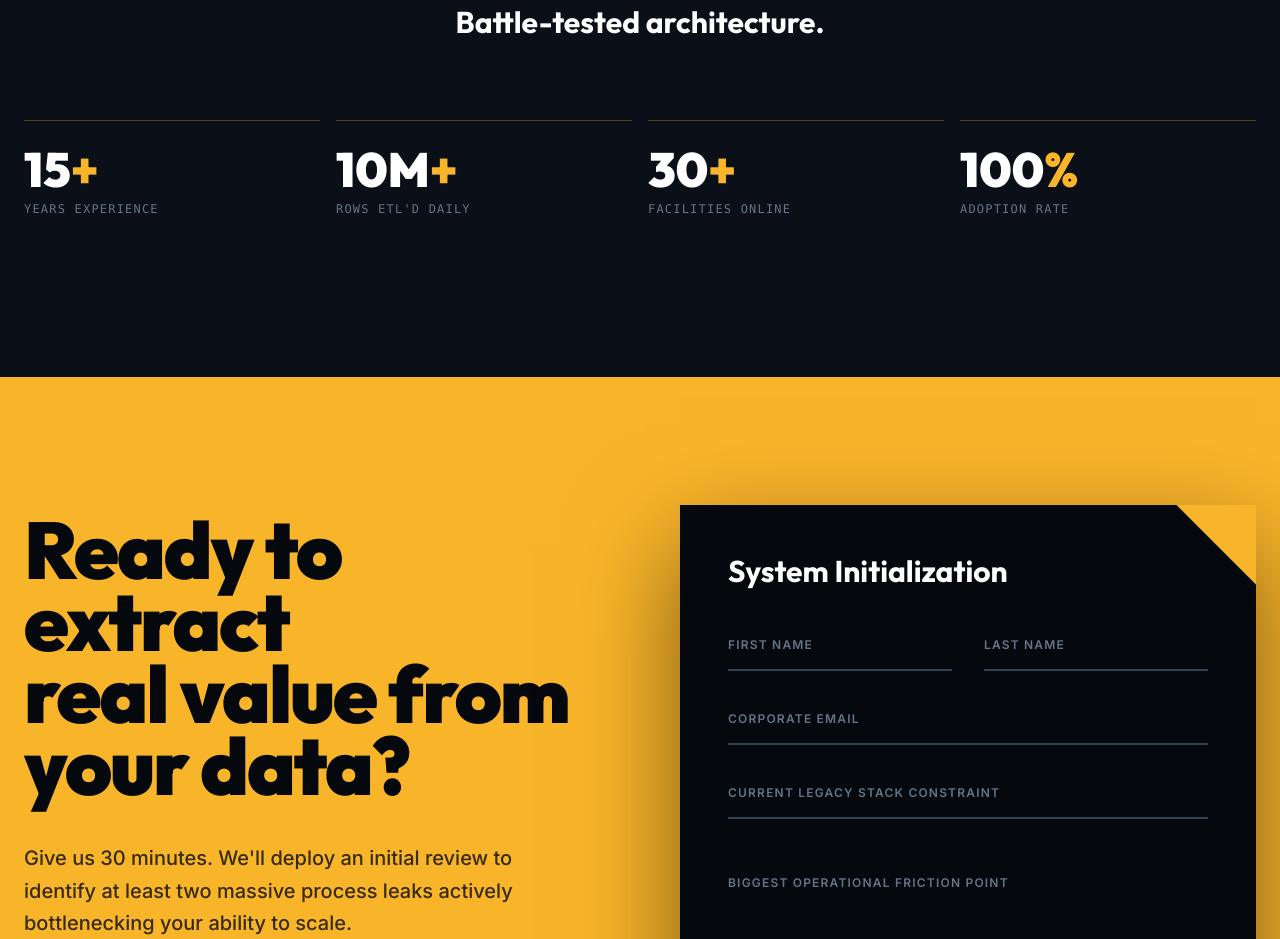
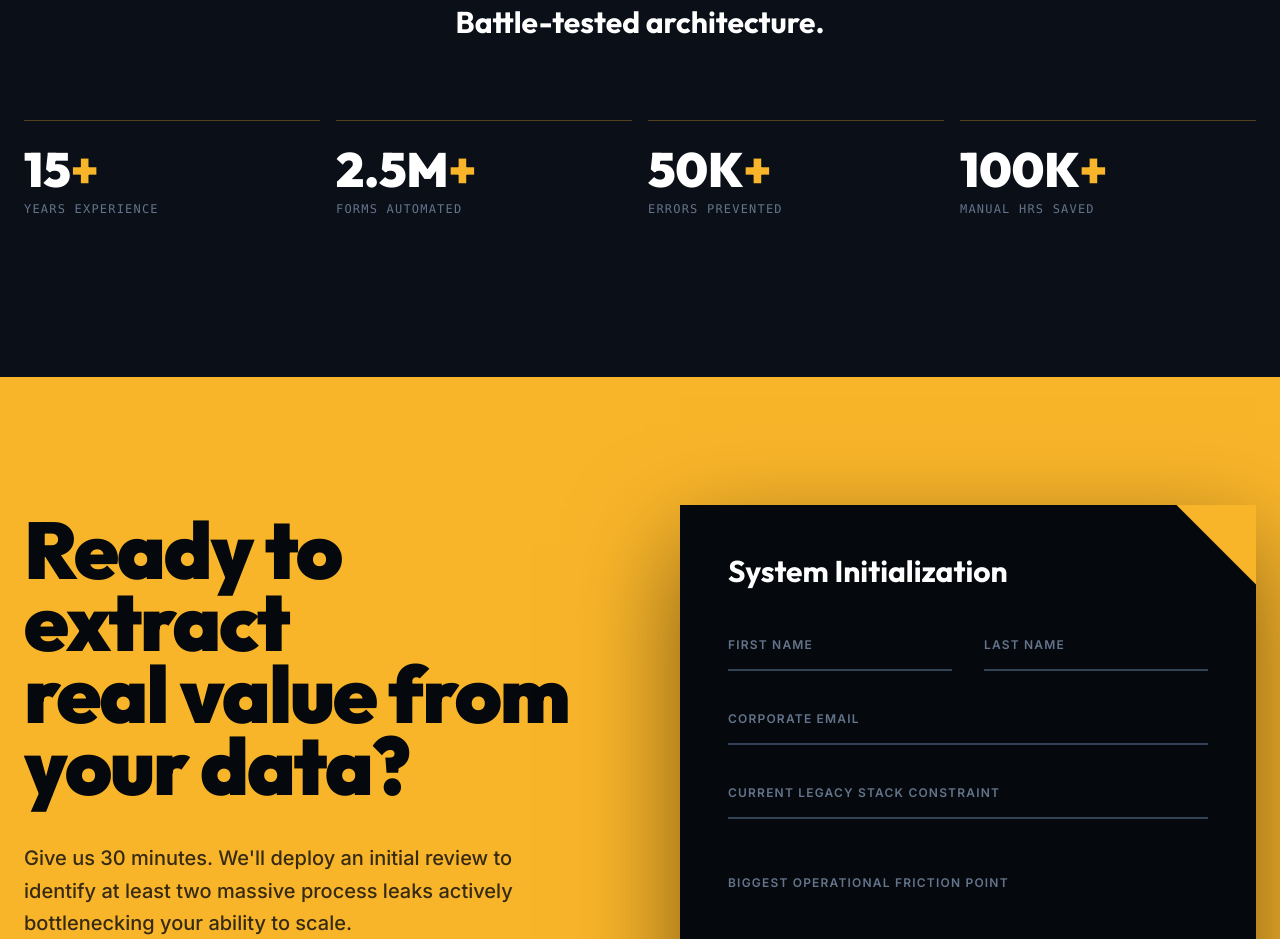
Before and after one commit to nathans1309/cornerstone-website, a plain HTML site: page index.html in a window 1280 px wide. Shown: the part 3200-4139 px from the top of the page. Drawn offline with nearby package versions, Linux system fonts and the light colour scheme.

Commit message:
index updates

```diff
--- a/index.html
+++ b/index.html
@@ -261,18 +261,18 @@
                 </div>
 
                 <div class="border-t border-brand-500/30 pt-6">
-                    <div class="text-5xl font-display font-black text-white mb-2">10M<span class="text-brand-500">+</span></div>
-                    <div class="text-xs font-mono text-slate-500 tracking-widest uppercase">Rows ETL'd Daily</div>
+                    <div class="text-5xl font-display font-black text-white mb-2">2.5M<span class="text-brand-500">+</span></div>
+                    <div class="text-xs font-mono text-slate-500 tracking-widest uppercase">Forms Automated</div>
                 </div>
 
                 <div class="border-t border-brand-500/30 pt-6">
-                    <div class="text-5xl font-display font-black text-white mb-2">30<span class="text-brand-500">+</span></div>
-                    <div class="text-xs font-mono text-slate-500 tracking-widest uppercase">Facilities Online</div>
+                    <div class="text-5xl font-display font-black text-white mb-2">50K<span class="text-brand-500">+</span></div>
+                    <div class="text-xs font-mono text-slate-500 tracking-widest uppercase">Errors Prevented</div>
                 </div>
 
                 <div class="border-t border-brand-500/30 pt-6">
-                    <div class="text-5xl font-display font-black text-white mb-2">100<span class="text-brand-500">%</span></div>
-                    <div class="text-xs font-mono text-slate-500 tracking-widest uppercase">Adoption Rate</div>
+                    <div class="text-5xl font-display font-black text-white mb-2">100K<span class="text-brand-500">+</span></div>
+                    <div class="text-xs font-mono text-slate-500 tracking-widest uppercase">Manual Hrs Saved</div>
                 </div>
 
             </div>
```
